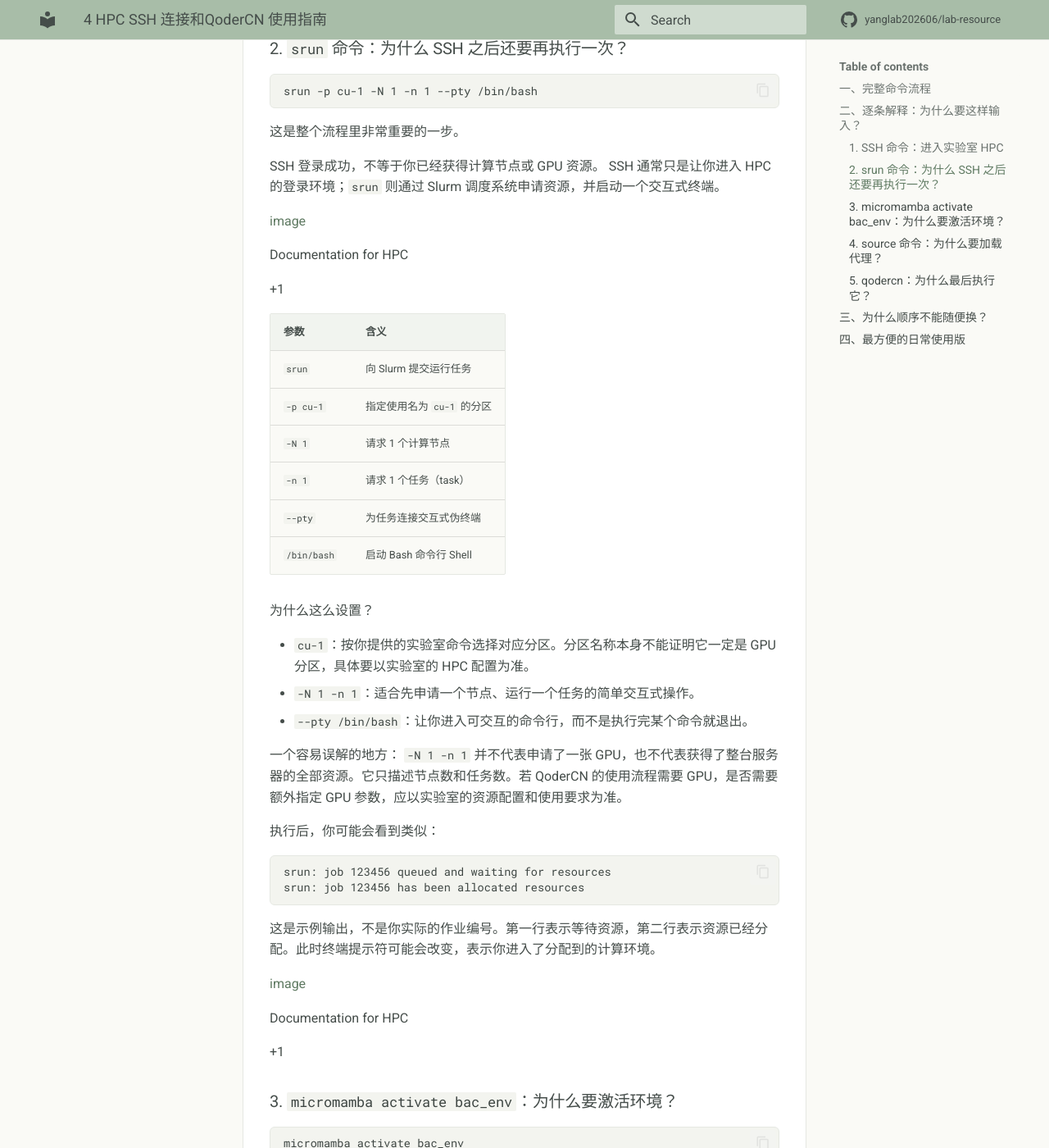
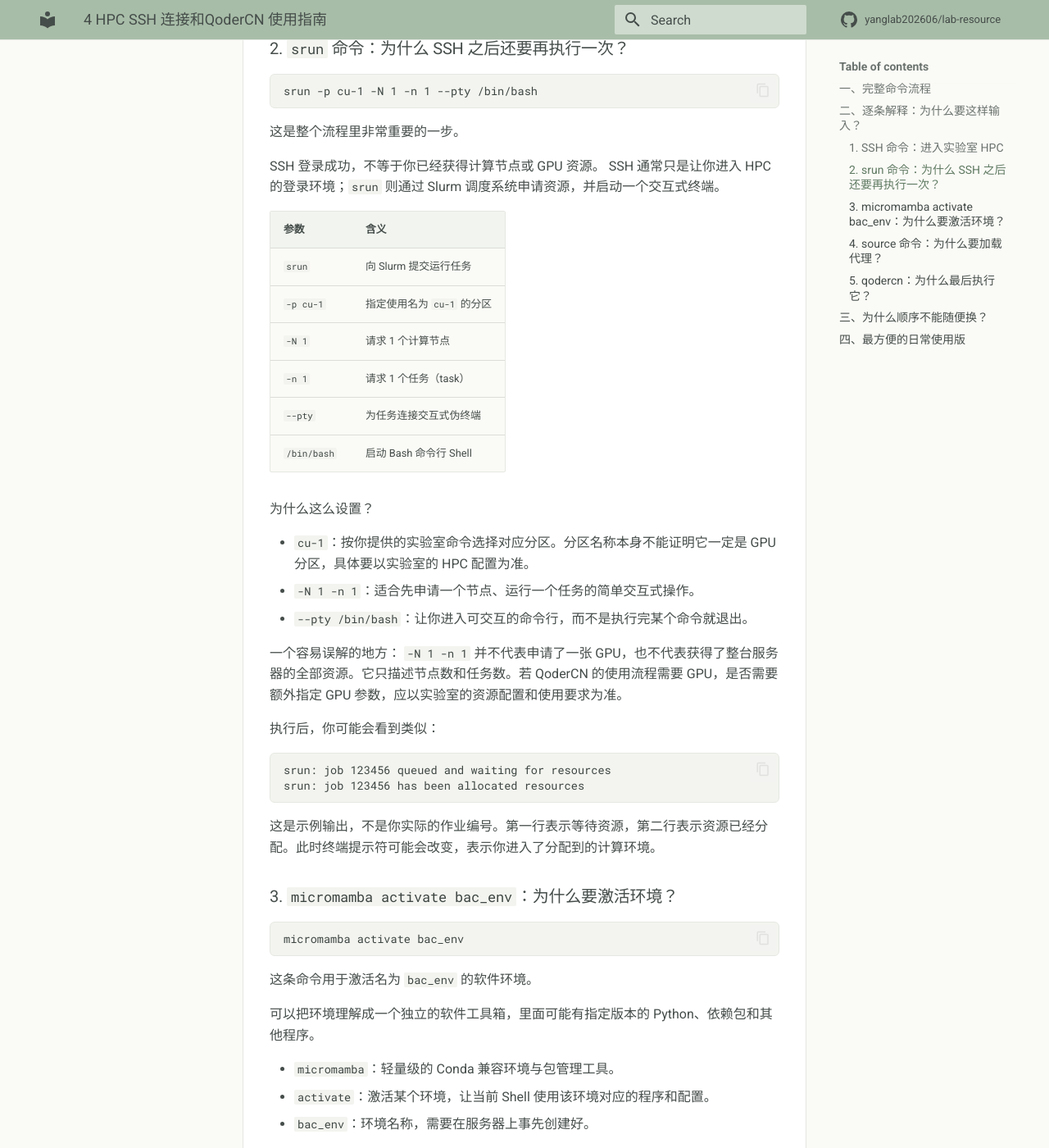
Before and after one commit to YangLab-SZBL/lab-resource, an MkDocs documentation site: the page built from docs/hpc/4-HPC SSH 连接和QoderCN 使用指南.md, in a window 1280 px wide and 1400 px high, scrolled down 2270 px. Shown: the whole window at 82% size. Built offline with MkDocs 1.6.1 and Material for MkDocs 9.7.7, drawn with Linux system fonts in a browser that asks for light colours; comment, search, counter and statistics services are not loaded.

Commit message:
Update 4-HPC SSH 连接和QoderCN 使用指南.md

````diff
--- a/docs/hpc/4-HPC SSH 连接和QoderCN 使用指南.md
+++ b/docs/hpc/4-HPC SSH 连接和QoderCN 使用指南.md
@@ -88,13 +88,6 @@ srun -p cu-1 -N 1 -n 1 --pty /bin/bash
 
 SSH 登录成功，不等于你已经获得计算节点或 GPU 资源。 SSH 通常只是让你进入 HPC 的登录环境；`srun` 则通过 Slurm 调度系统申请资源，并启动一个交互式终端。
 
-[image](https://www.google.com/s2/favicons?domain=https://docs.hpc.gwdg.de\&sz=32)
-
-Documentation for HPC
-
-+1
-
-
 
 | 参数          | 含义                |
 | ----------- | ----------------- |
@@ -121,14 +114,6 @@ srun: job 123456 has been allocated resources
 ```
 
 这是示例输出，不是你实际的作业编号。第一行表示等待资源，第二行表示资源已经分配。此时终端提示符可能会改变，表示你进入了分配到的计算环境。
-
-[image](https://www.google.com/s2/favicons?domain=https://docs.hpc.gwdg.de\&sz=32)
-
-Documentation for HPC
-
-+1
-
-
 
 ### 3. `micromamba activate bac_env`：为什么要激活环境？
 
````
